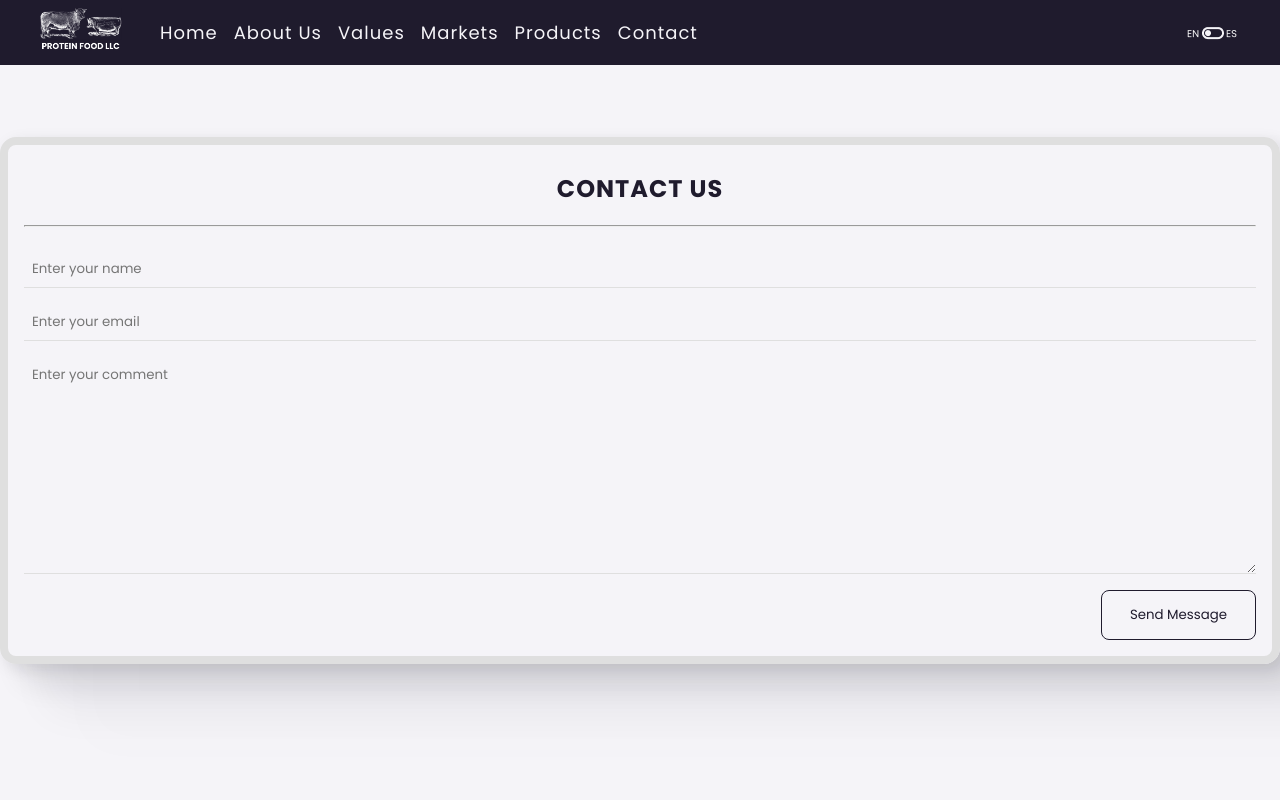
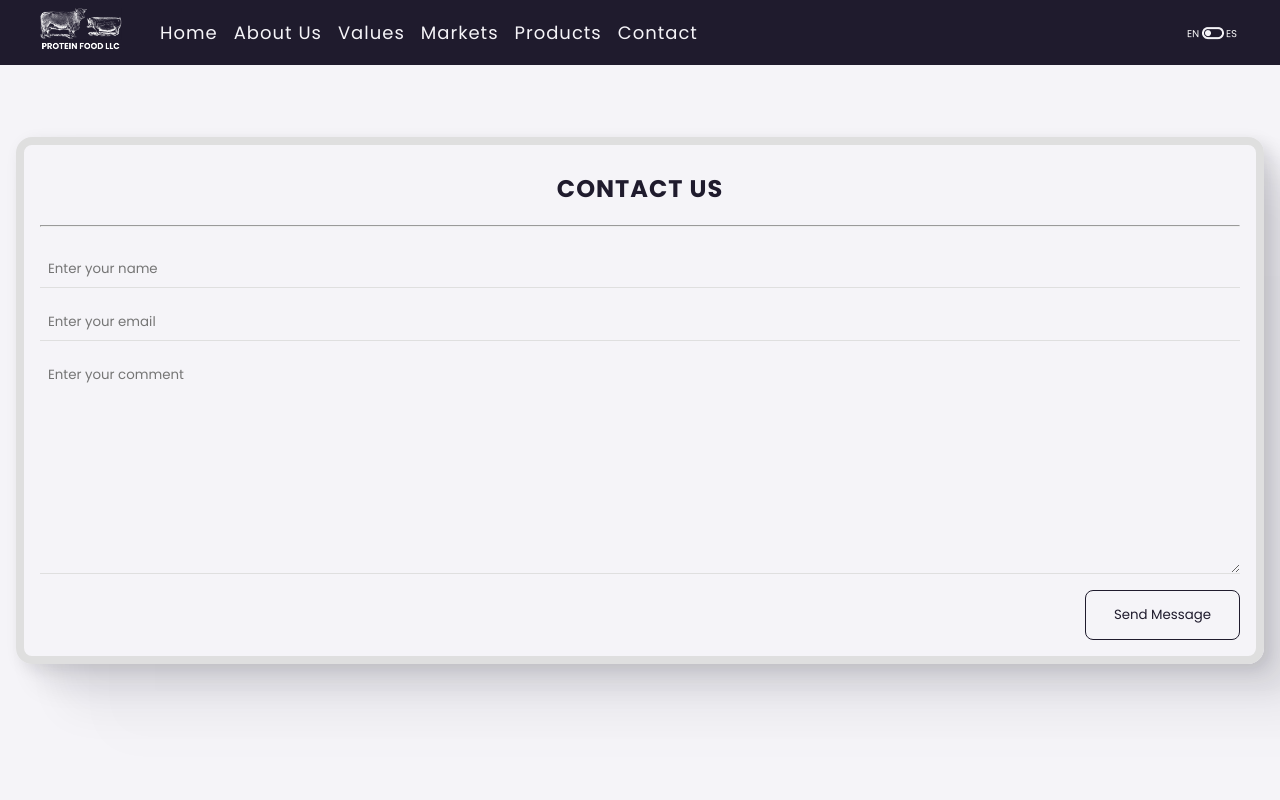
Before and after one commit to lucasPeluso/protein-food, a React (Vite) app: page /Contact in a window 1280 px wide. Shown: the top 800 px of the page. Built offline with nearby package versions, Linux system fonts and the light colour scheme.

Commit message:
contact changes 5

```diff
--- a/src/styles/components/pages/Contact.css
+++ b/src/styles/components/pages/Contact.css
@@ -3,6 +3,7 @@
     flex-direction: column;
     align-items: center;
     justify-content: center;
+    padding: 0 16px;
     height: 100vh;
     margin-bottom: 40px;
 }
@@ -19,7 +20,6 @@
     text-decoration: none;
     background-color: var(--white);
     color:  var(--blue-dark);
-
     transition: all .3s ease-out;
     gap: 8px;
 }
@@ -41,7 +41,6 @@
     gap: 16px;
     width: 100%;
     padding: 16px;
-    margin: 0 16px;
     border: 8px solid #dfdfdf;
     box-shadow: 83px 83px 47px rgba(22, 19, 32, 0.01), 47px 47px 40px rgba(22, 19, 32, 0.05), 21px 21px 29px rgba(22, 19, 32, 0.09), 5px 5px 16px rgba(22, 19, 32, 0.1), 0px 0px 0px rgba(22, 19, 32, 0.1);
     border-radius: 16px;
```
